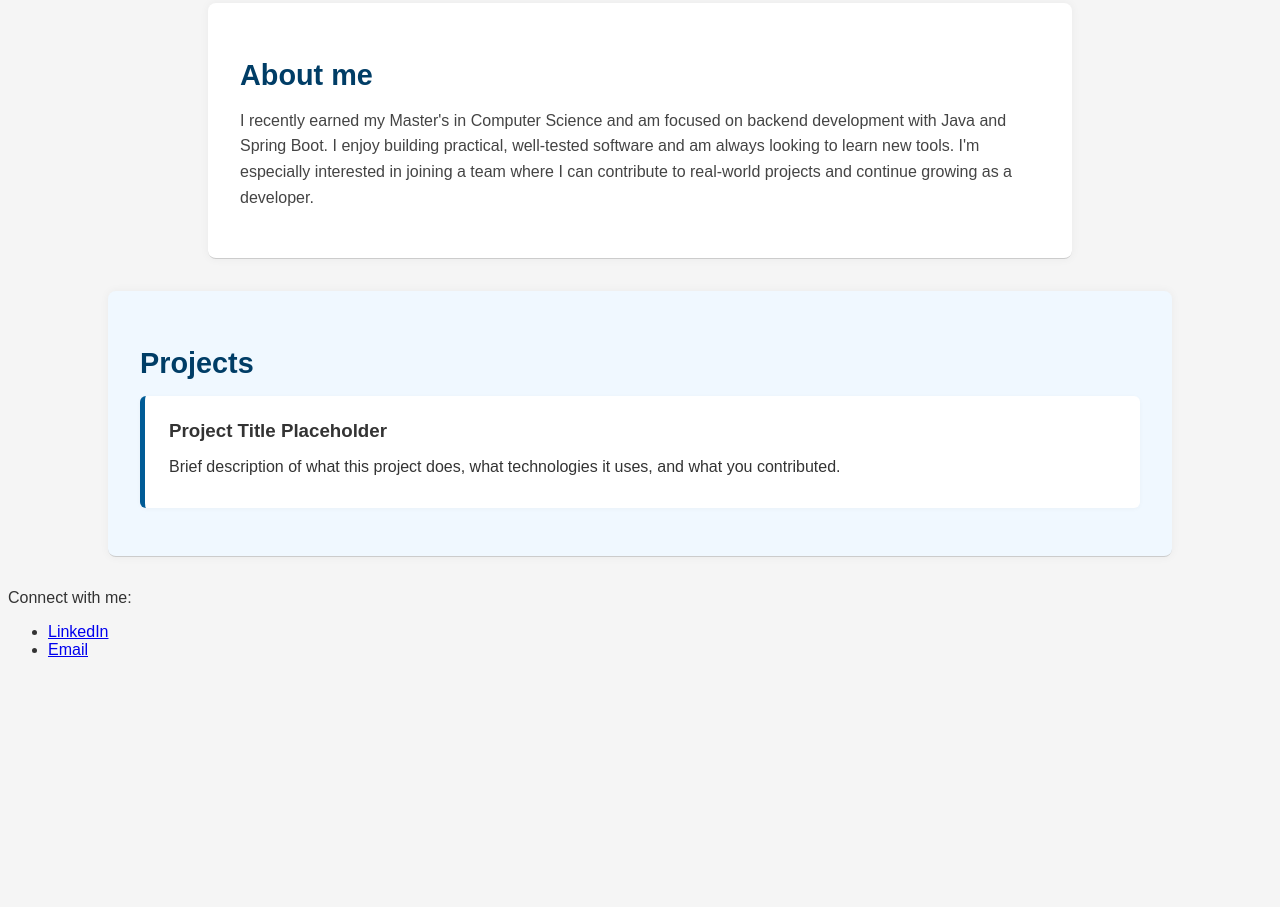
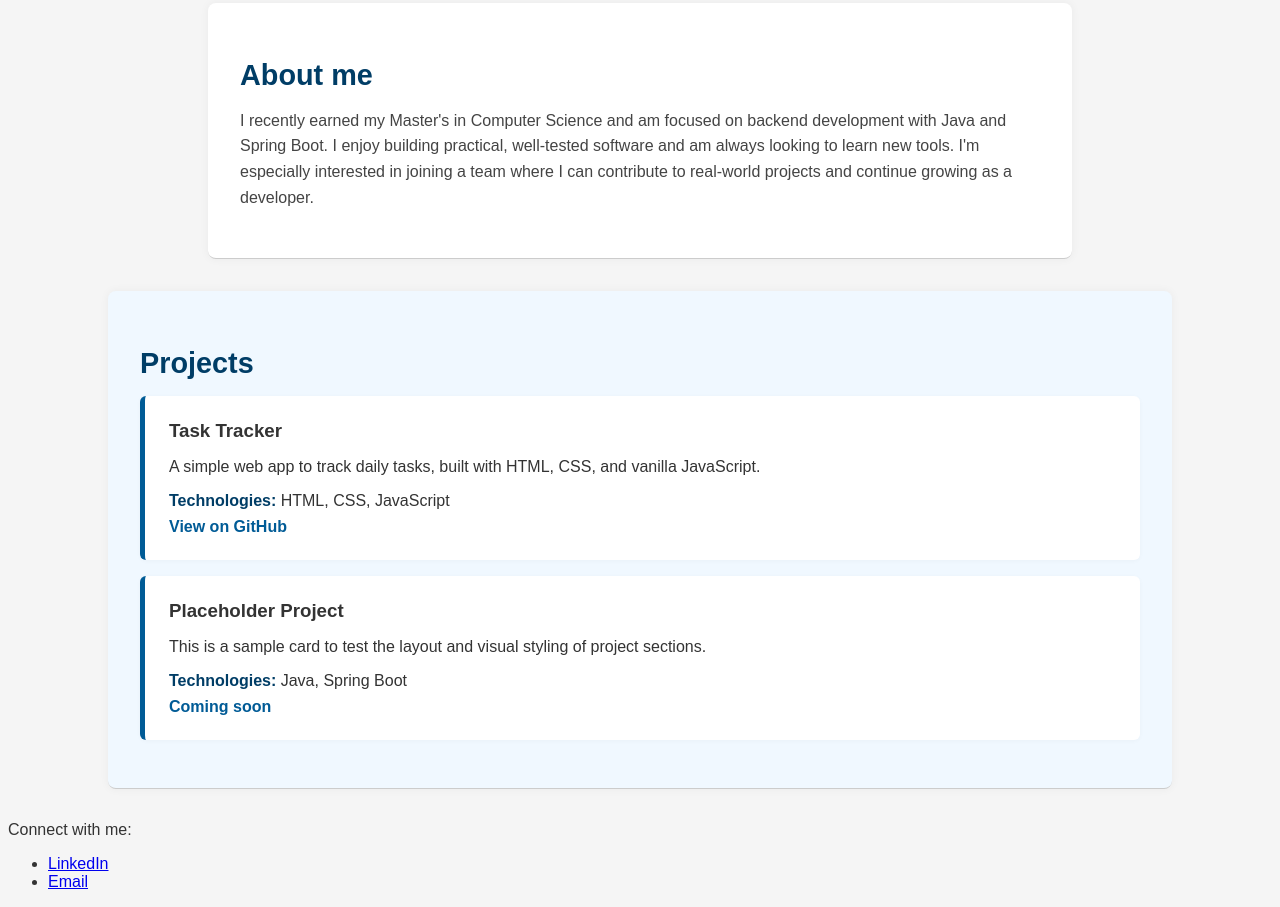
Before and after one commit to arturosalazar/portfolio-site, a plain HTML site: page index.html in a window 1280 px wide. Shown: the part 460-1367 px from the top of the page. Before the commit the page ends 1135 px from the top, so only its background shows below. Drawn offline with Linux system fonts and the light colour scheme.

Commit message:
feat: add project showcase with sample project cards

```diff
--- a/index.html
+++ b/index.html
@@ -31,10 +31,18 @@
         <section id="projects">
             <h2>Projects</h2>
             <div class="project-card">
-                <h3>Project Title Placeholder</h3>
-                <p>Brief description of what this project does, what technologies it uses, and what you contributed.</p>
-                <a href="#"></a>
-            </div>
+                <h3>Task Tracker</h3>
+                <p>A simple web app to track daily tasks, built with HTML, CSS, and vanilla JavaScript.</p>
+                <p><strong>Technologies:</strong> HTML, CSS, JavaScript</p>
+                <a href="https://github.com/yourusername/task-tracker" target="_blank">View on GitHub</a>
+              </div>
+
+              <div class="project-card">
+                <h3>Placeholder Project</h3>
+                <p>This is a sample card to test the layout and visual styling of project sections.</p>
+                <p><strong>Technologies:</strong> Java, Spring Boot</p>
+                <a href="#">Coming soon</a>
+              </div>
             <!-- You can duplicate .project-card later for more projects -->
         </section>
     </main>
--- a/style.css
+++ b/style.css
@@ -142,3 +142,11 @@ body {
       font-size: 1.5rem;
     }
   }
+
+  .project-card a:hover {
+    text-decoration: underline;
+  }
+
+  .project-card strong {
+    color: #003d66;
+  }
```
